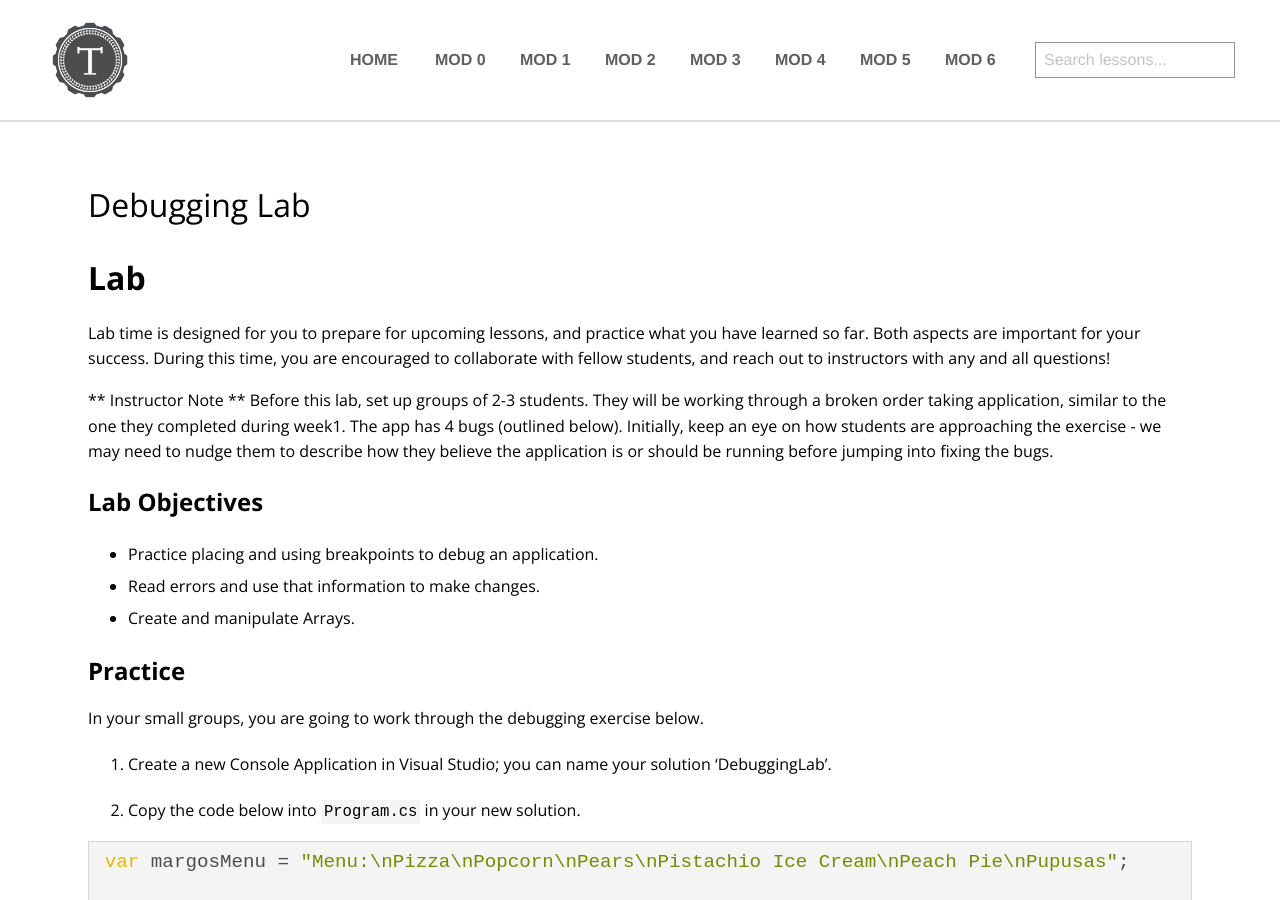
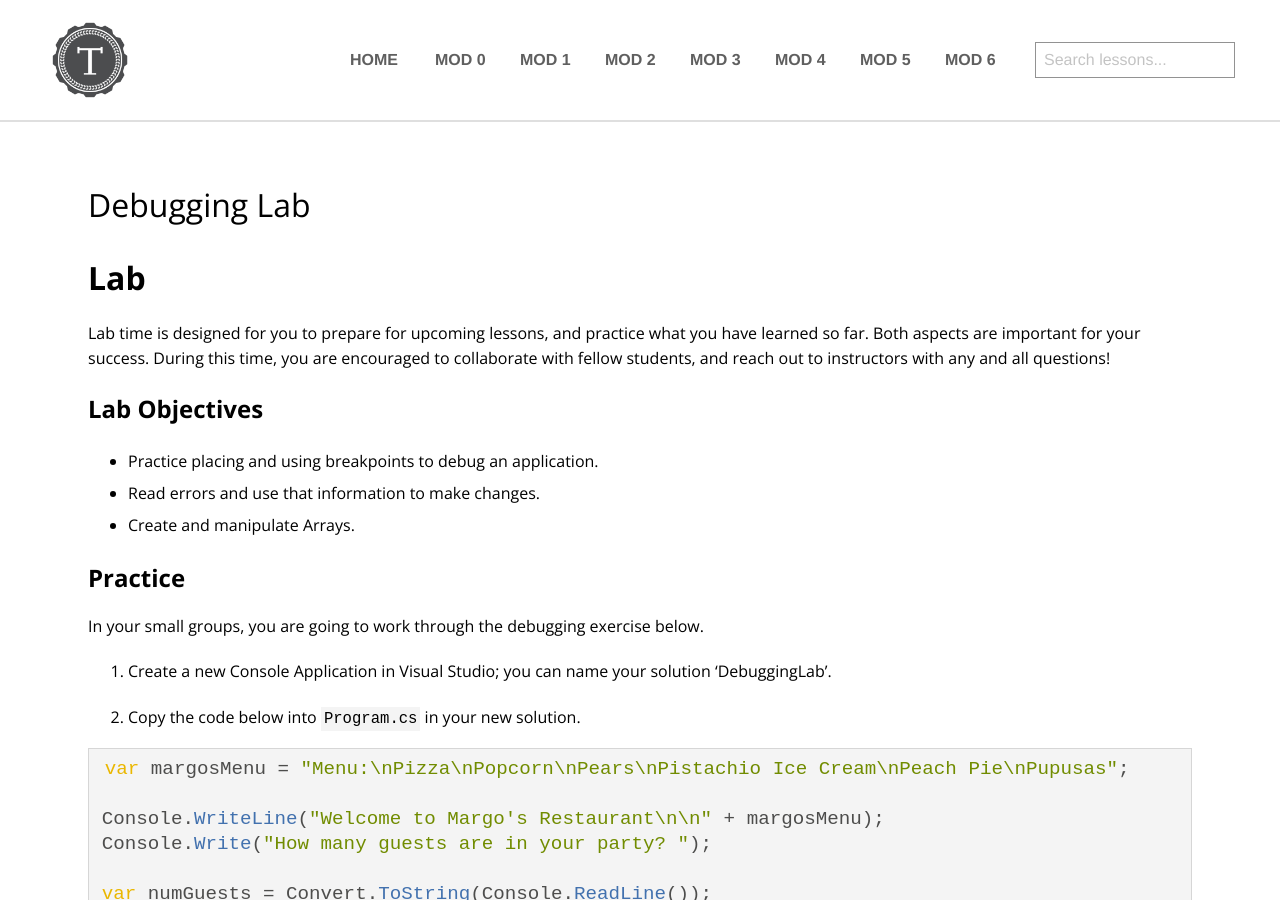
Before and after one commit to turingschool/launch-curriculum, a Jekyll site: the page built from module1/labs/Week4/Debugging.md, in a window 1280 px wide and 900 px high. Built offline with Jekyll 4.4.1, drawn with Linux system fonts in a browser that asks for light colours; nearby versions of some CDN libraries; comment, search, counter and statistics services are not loaded.

Commit message:
Weeks 4-5 Lab cleanup

```diff
--- a/module1/labs/Week4/Debugging.md
+++ b/module1/labs/Week4/Debugging.md
@@ -6,7 +6,9 @@
 # Lab
 Lab time is designed for you to prepare for upcoming lessons, and practice what you have learned so far.  Both aspects are important for your success.  During this time, you are encouraged to collaborate with fellow students, and reach out to instructors with any and all questions!
 
-** Instructor Note ** Before this lab, set up groups of 2-3 students.  They will be working through a broken order taking application, similar to the one they completed during week1.  The app has 4 bugs (outlined below).  Initially, keep an eye on how students are approaching the exercise - we may need to nudge them to describe how they believe the application is or should be running before jumping into fixing the bugs.
+<aside class="instructor-notes">
+  <p><strong>Instructor Note</strong><br>Before this lab, set up groups of 2-3 students.  They will be working through a broken order taking application, similar to the one they completed during week1.  The app has 4 bugs (outlined below).  Initially, keep an eye on how students are approaching the exercise - we may need to nudge them to describe how they believe the application is or should be running before jumping into fixing the bugs.</p>
+</aside>
 
 ## Lab Objectives
 * Practice placing and using breakpoints to debug an application.
@@ -97,9 +99,3 @@
 
 * Up to now, how have you known if your code was functioning?
 * Imagine you are a developer working at Google; what might be some drawbacks to your current approach?
-
-<!-- I love that this lab combines some technical exploration with some preparation for the following day! I think it would be great if we had even a small Preparation section for an upcoming lesson in each lab. Doesn't need to be too involved, but potentially some small exploration into the next day's topic! -->
-
-<!-- I remember there was an activity like this back in the day in FE and one pain point I remember was that students sometimes struggled to tinker enough with the small application to figure out where a bug might even exist. I like how you explained in the directions that there needs to be some exploration to find all of the bugs. I wonder if we will need to be even more explicit or if folks will figure it out on their own. I think having some language around having students discuss HOW they think the program should run vs. the observed behavior might have them hone in on where it might be screwing up. I think we can wait and see how this works in practice before making any tweaks! - I added a note in the instructor notes; great call out!!
-
- -->
```
Also changed, not shown: module1/labs/Week4/IntrotoIDE.md (+0 -8 lines), module1/labs/Week4/UnitTestingI.md (+0 -5 lines), module1/labs/Week5/Refactoring.md (+0 -2 lines), module1/labs/Week5/UnitTestingII.md (+0 -2 lines).
